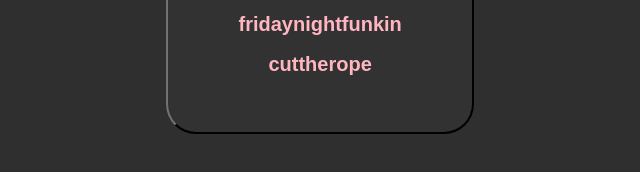
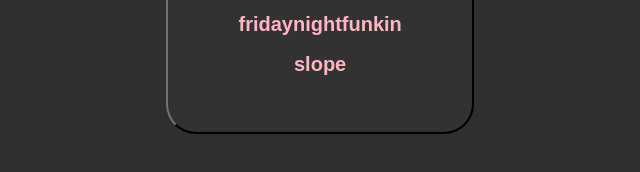
Before and after one commit to nmgbjyv/vidkid2.0unblock, a plain HTML site: page 2nd.html in a window 1280 px wide. Shown: the part 234-406 px from the top of the page, 246-886 px from the left. Drawn offline with Linux system fonts and the light colour scheme.

Commit message:
Update 2nd.html

```diff
--- a/2nd.html
+++ b/2nd.html
@@ -22,5 +22,5 @@
   <p></p>
   <a class="game" href="FridayNightFunkin.html"><h2>fridaynightfunkin</h2></a>
   <p></p>
-  <a class="game" href="CutTheRope.html"><h2>cuttherope</h2></a>
+  <a class="game" href="Slope.html"><h2>slope</h2></a>
   <p></p>
```
